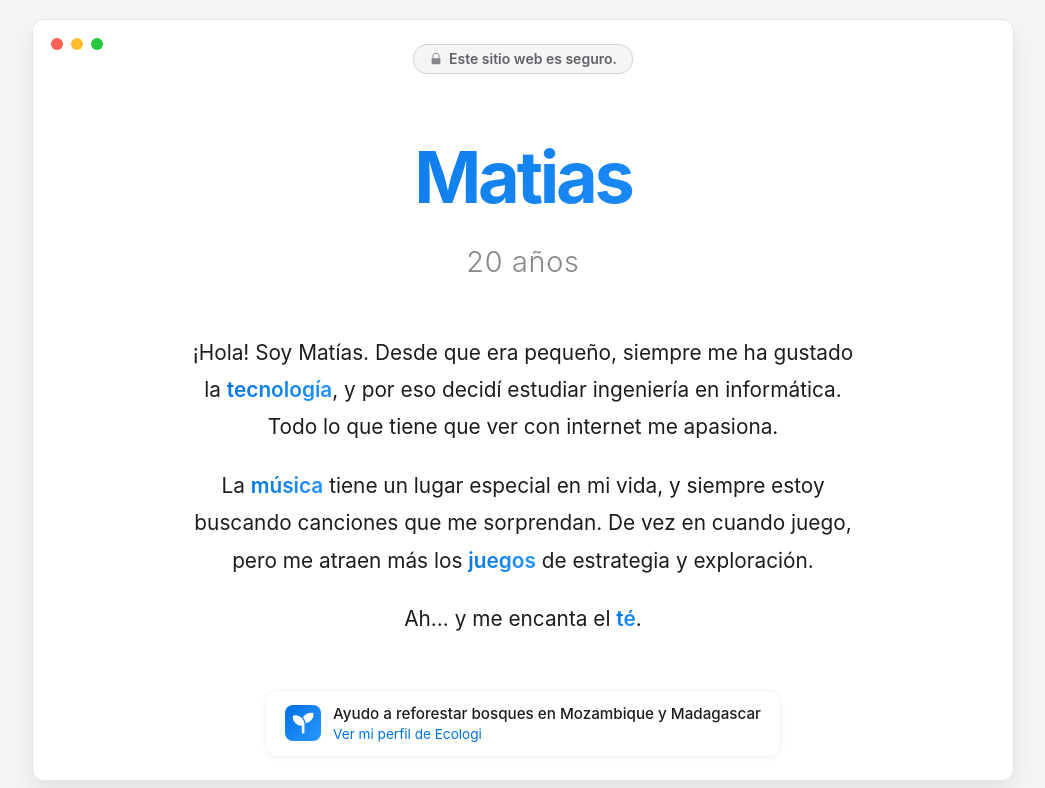
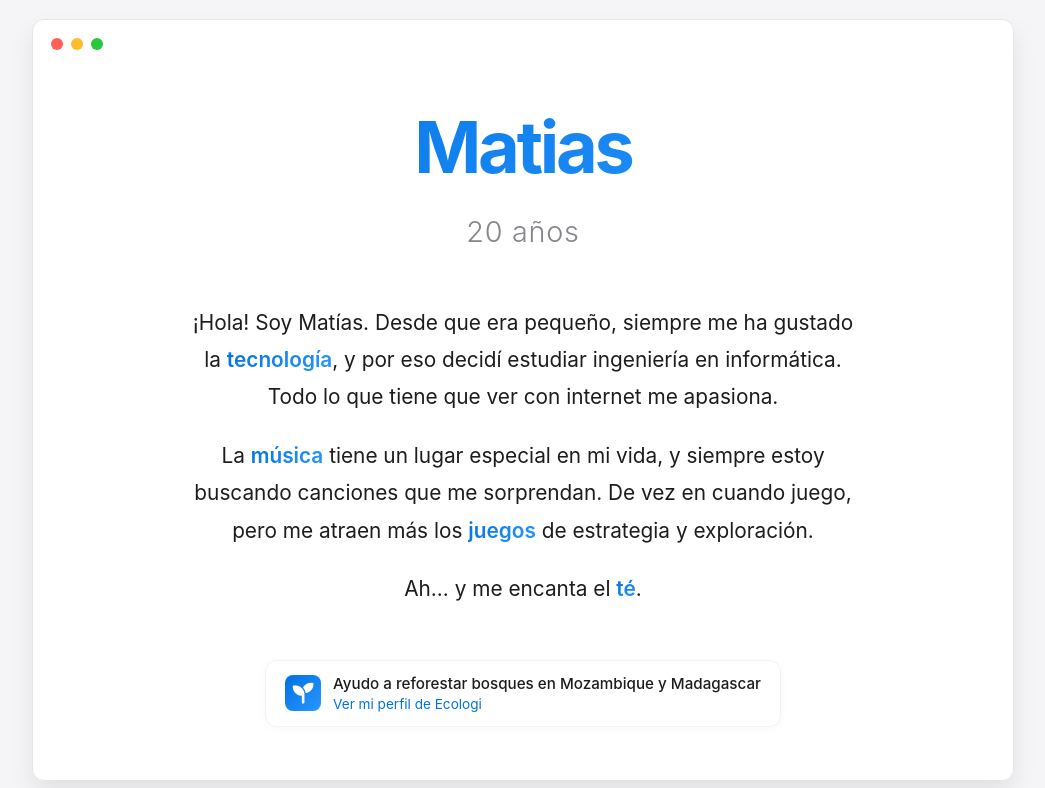
Before and after one commit to matias-damian/website, a plain HTML site: page index.html in a window 1280 px wide. Shown: the whole page, without its empty margins (117-1162 px from the left). Drawn offline with Linux system fonts and the light colour scheme.

Commit message:
Update index.html

```diff
--- a/index.html
+++ b/index.html
@@ -442,53 +442,10 @@
       }
     }
 
-/* Barra de URL estilo Safari */
-.url-container {
-  position: relative;
-  display: flex;
-  align-items: center;
-  justify-content: center;
-  height: 28px;
-  background: #f5f5f7;
-  border-radius: 14px;
-  padding: 0 15px;
-  margin: 0 auto;
-  width: fit-content;
-  max-width: 80%;
-  border: 1px solid #d2d2d7;
-}
-
-.url-display {
-  font-family: -apple-system, BlinkMacSystemFont, "Segoe UI", Roboto, Oxygen, Ubuntu, Cantarell, sans-serif;
-  font-size: 0.875rem;
-  font-weight: 600;
-  color: #626266;
-  display: flex;
-  align-items: center;
-  gap: 6px;
-  white-space: nowrap;
-}
-
-.ev-lock {
-  display: inline-flex;
-  width: 14px;
-  height: 14px;
-}
-
-
 @keyframes spin {
   from { transform: rotate(0deg); }
   to { transform: rotate(360deg); }
 }
-
-@media (max-width: 768px) {
-  .url-container {
-    max-width: 70%;
-  }
-
-  .url-display {
-    font-size: 0.75rem;
-  }
 
 
 }
@@ -500,19 +457,6 @@
 				<div class="traffic-light red"></div>
 				<div class="traffic-light yellow"></div>
 				<div class="traffic-light green"></div>
-			</div>
-			<div class="toolbar-container">
-				<div class="url-bar">
-					<div class="url-container">
-						<div class="url-display">
-							<svg class="ev-lock" viewBox="0 0 16 16" fill="#86868b">
-								<path d="M8 1a4 4 0 0 0-4 4v2H3v7h10V7h-1V5a4 4 0 0 0-4-4zm3 6H5V5a3 3 0 1 1 6 0v2z"/>
-							</svg>
-        Este sitio web es seguro.
-
-						</div>
-					</div>
-				</div>
 			</div>
 			<div class="container">
 				<header>
```
